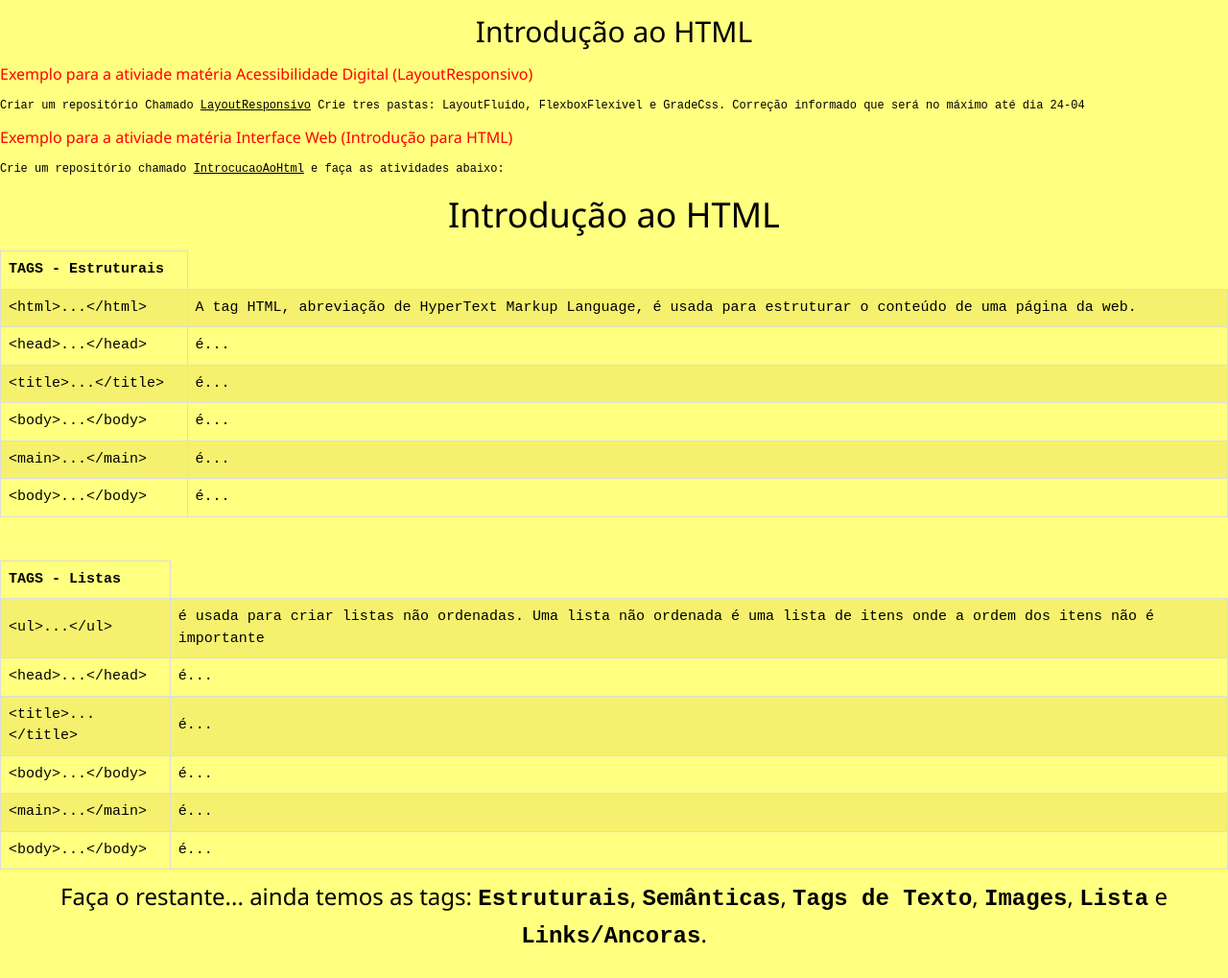
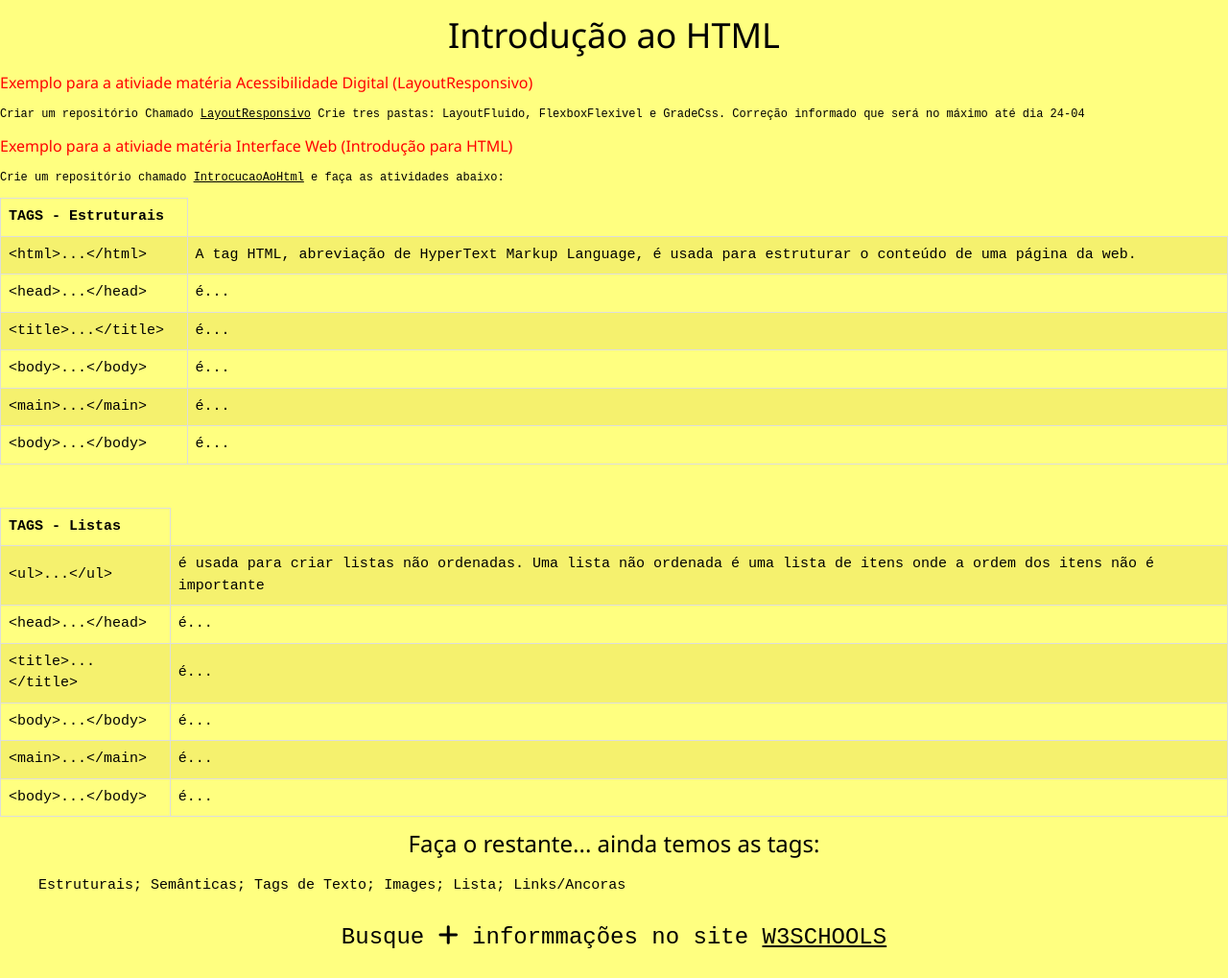
Before and after one commit to marciomaia2020/IntroducaoAoHtml, a plain HTML site: page index.html in a window 1280 px wide. Shown: the whole page at 96% size. Drawn offline with nearby package versions, Linux system fonts and the light colour scheme.

Commit message:
Add plus sign

```diff
--- a/index.html
+++ b/index.html
@@ -6,17 +6,19 @@
     <link rel="stylesheet" href="css/style.css">
     <link rel="stylesheet" href="https://www.w3schools.com/w3css/4/w3.css">
     <title>Introdução ao HTMl</title>
-    <script>
-    let count = 0;
-      function incrementCount() {
-        count++;
-        document.getElementById("count-display").textContent = count;
-      }
-    </script>
+
+<!----======== Font Awesome 5 JAVASCRIPT  ENTRE NO SITE E PEGUE O CÓDIGO (afb02bf9ac)======== -->
+<script src="https://kit.fontawesome.com/afb02bf9ac.js" crossorigin="anonymous"></script>
+<!--Márciofernando.maia@yahoo.com.br-->
+<script src="https://kit.fontawesome.com/2fa2c650ed.js" crossorigin="anonymous"></script>
+<!--965013mfm-->
+
+
+
 </head>
 
-    <h2>Introdução ao HTML</h2>
 
+<h1>Introdução ao HTML</h1>
 
 
 <h6>Exemplo para a ativiade matéria Acessibilidade Digital (LayoutResponsivo)</h6>
@@ -32,7 +34,9 @@
 </div>
 
 
-<h1>Introdução ao HTML</h1>
+
+
+
 <table>
   <th class="w3-light-yellow w3-hover-red">TAGS - Estruturais</th>
   <tr>
@@ -87,8 +91,19 @@
     <td>é...</td>
   </tr>
 </table>
-<h3>Faça o restante... ainda temos as tags: <b>Estruturais</b>, <b>Semânticas</b>, <b>Tags de Texto</b>, <b>Images</b>, <b>Lista</b> e <b>Links/Ancoras</b>.</h3>
 
+<h3>Faça o restante... ainda temos as tags:</h3>
+
+<ol>
+  <li>Estruturais;</li>
+  <li>Semânticas;</li>
+  <li>Tags de Texto;</li>
+  <li>Images;</li>
+  <li>Lista;</li>
+  <li>Links/Ancoras</li>
+</ol>
+
+<p>Busque <i class="fa-solid fa-plus"></i> informmações no site <a href="https://www.w3schools.com/tags/default.asp" target="_blank">W3SCHOOLS</a></p>
 
     <script defer src="js/script.js"></script>
 </body>
```
Also changed, not shown: css/style.css (+0 -13 lines). Lines whose indentation alone changed are shown as unchanged.
